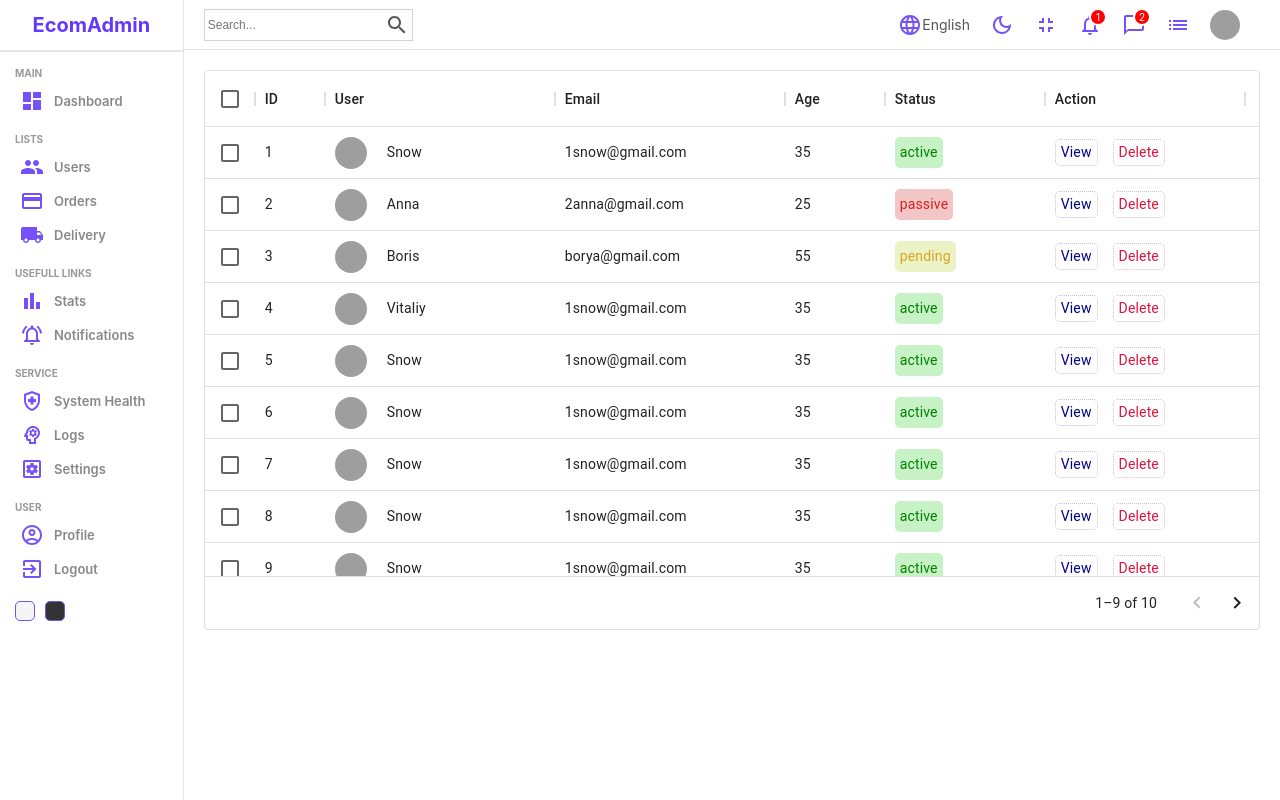
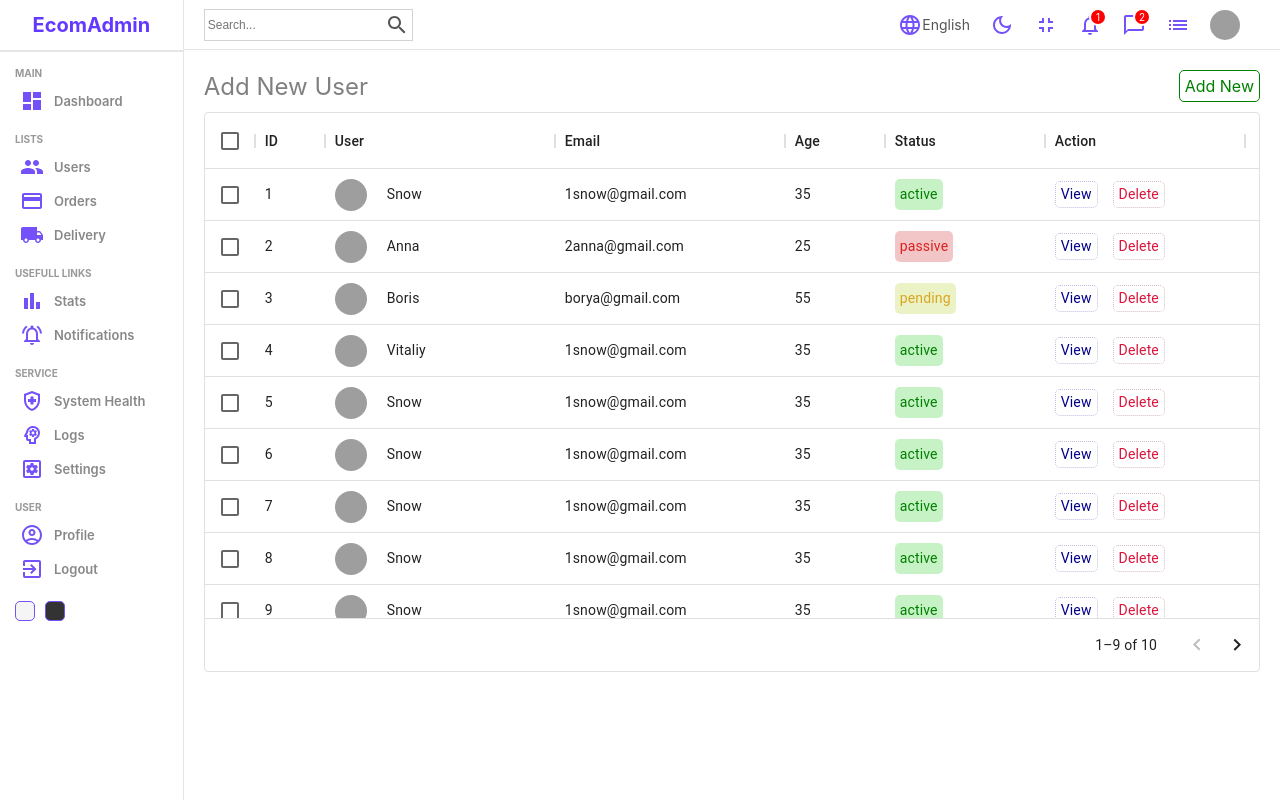
Before and after one commit to tdmitryny/Dashboard, a React (Create React App) app: page /users in a window 1280 px wide. Built offline with nearby package versions, Linux system fonts and the light colour scheme; grey boxes are pictures that could not be loaded.

Commit message:
Finished

```diff
--- a/src/App.js
+++ b/src/App.js
@@ -4,6 +4,7 @@ import {Login} from '../src/pages/login/Login';
 import {List} from '../src/pages/list/List';
 import {New} from '../src/pages/new/New';
 import {Single} from '../src/pages/single/Single';
+import './style/dark.css';
 
 import {
   BrowserRouter,
@@ -16,7 +17,7 @@ import { productInputs } from './formSourse';
 
 function App() {
   return (
-
+    <div className='app'>
     <BrowserRouter>
     <Routes>
       <Route path='/'>
@@ -37,6 +38,7 @@ function App() {
       </Route>
     </Routes>
   </BrowserRouter>
+  </div>
 
   );
 }
--- a/src/components/datatable/Datatable.jsx
+++ b/src/components/datatable/Datatable.jsx
@@ -1,16 +1,25 @@
 import './datatable.css';
 import {userColumns, userRows} from '../../datatablesource';
 import { DataGrid } from '@mui/x-data-grid';
+import { Link } from 'react-router-dom';
+import { useState } from 'react';
 
 
 
 export const Datatable = ()=> {
+const [data,setData] = useState(userRows);
 
-const actionColumn = [{field: 'action', headerName: 'Action', width: 200, renderCell:()=>{
+const removeRow = (id) =>{
+  setData(data.filter((row) => row.id !== id) )
+}
+
+const actionColumn = [{field: 'action', headerName: 'Action', width: 200, renderCell:(params)=>{
   return (
     <div className='cellAction'>
+      <Link to="/users/test" style={{textDecoration:"none"}}>
       <div className='viewButton'>View</div>
-      <div className='deleteButton'>Delete</div>
+      </Link>
+      <div className='deleteButton' onClick={()=>removeRow(params.row.id)}>Delete</div>
     </div>
   )
 },
@@ -19,8 +28,17 @@ const actionColumn = [{field: 'action', headerName: 'Action', width: 200, render
 
   return (
     <div className='datatable'>
+      <div className="datatableTitle">
+       Add New User
+       <Link to="/users/new" style={{textDecoration:"none"}} className="LinkData">
+         Add New
+       </Link>
+
+
+
+      </div>
         <DataGrid
-        rows={userRows}
+        rows={data}
         columns={userColumns.concat(actionColumn)}
         pageSize={9}
         rowsPerPageOptions={[9]}
--- a/src/components/datatable/datatable.css
+++ b/src/components/datatable/datatable.css
@@ -1,6 +1,27 @@
 .datatable {
   height: 600px;
   padding: 20px;
+}
+
+.datatableTitle {
+  width: 100%;
+  font-size: 24px;
+  color: gray;
+  margin-bottom: 10px;
+  display: flex;
+  align-items: center;
+  justify-content: space-between;
+}
+
+.LinkData {
+  text-decoration: none;
+  color: green;
+  font-size: 16px;
+  font-weight: 400;
+  border: 1px solid green;
+  padding: 5px;
+  border-radius: 5px;
+  cursor: pointer;
 }
 
 .cellWithImg {
--- a/src/components/sidebar/Sidebar.jsx
+++ b/src/components/sidebar/Sidebar.jsx
@@ -11,12 +11,15 @@ import AccountCircleOutlinedIcon from '@mui/icons-material/AccountCircleOutlined
 import ExitToAppOutlinedIcon from '@mui/icons-material/ExitToAppOutlined';
 import { red } from '@mui/material/colors';
 import './sidebar.css';
+import {Link} from "react-router-dom";
 
 export const Sidebar = ()=> {
   return (
     <div className='sidebar'>
       <div className='top'>
-        <div className="logo">EcomAdmin</div>
+        <Link to='/' style={{textDecoration:"none"}}>
+        <div className="logo" >EcomAdmin</div>
+        </Link>
         </div>
         <hr/>
       <div className='center'>
@@ -26,12 +29,17 @@ export const Sidebar = ()=> {
             <span>Dashboard</span>
           </li>
           <p className="title">LISTS</p>
+          <Link to="/users" style={{textDecoration:"none"}}>
           <li><GroupIcon className='icon'/>
             <span>Users</span>
           </li>
+          </Link>
+
+          <Link to="/products" style={{textDecoration:"none"}}>
           <li><CreditCardIcon className='icon'/>
             <span>Orders</span>
           </li>
+          </Link>
           <li><LocalShippingIcon className='icon'/>
             <span>Delivery</span>
           </li>
--- /dev/null
+++ b/src/style/dark.css
@@ -0,0 +1,4 @@
+.app.dark {
+  background-color: #111;
+  color: rgb(156, 156, 156);
+}
```
